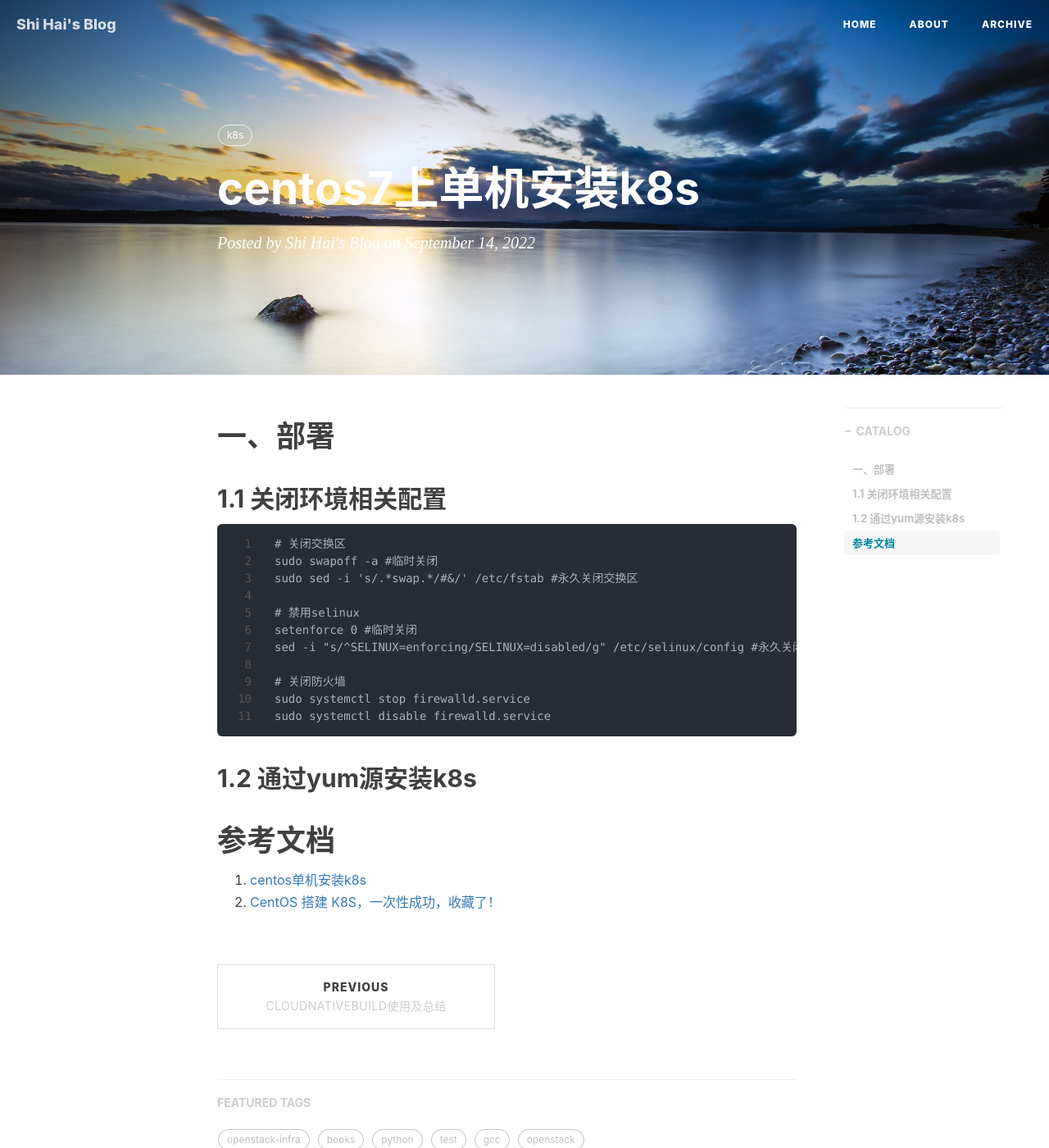
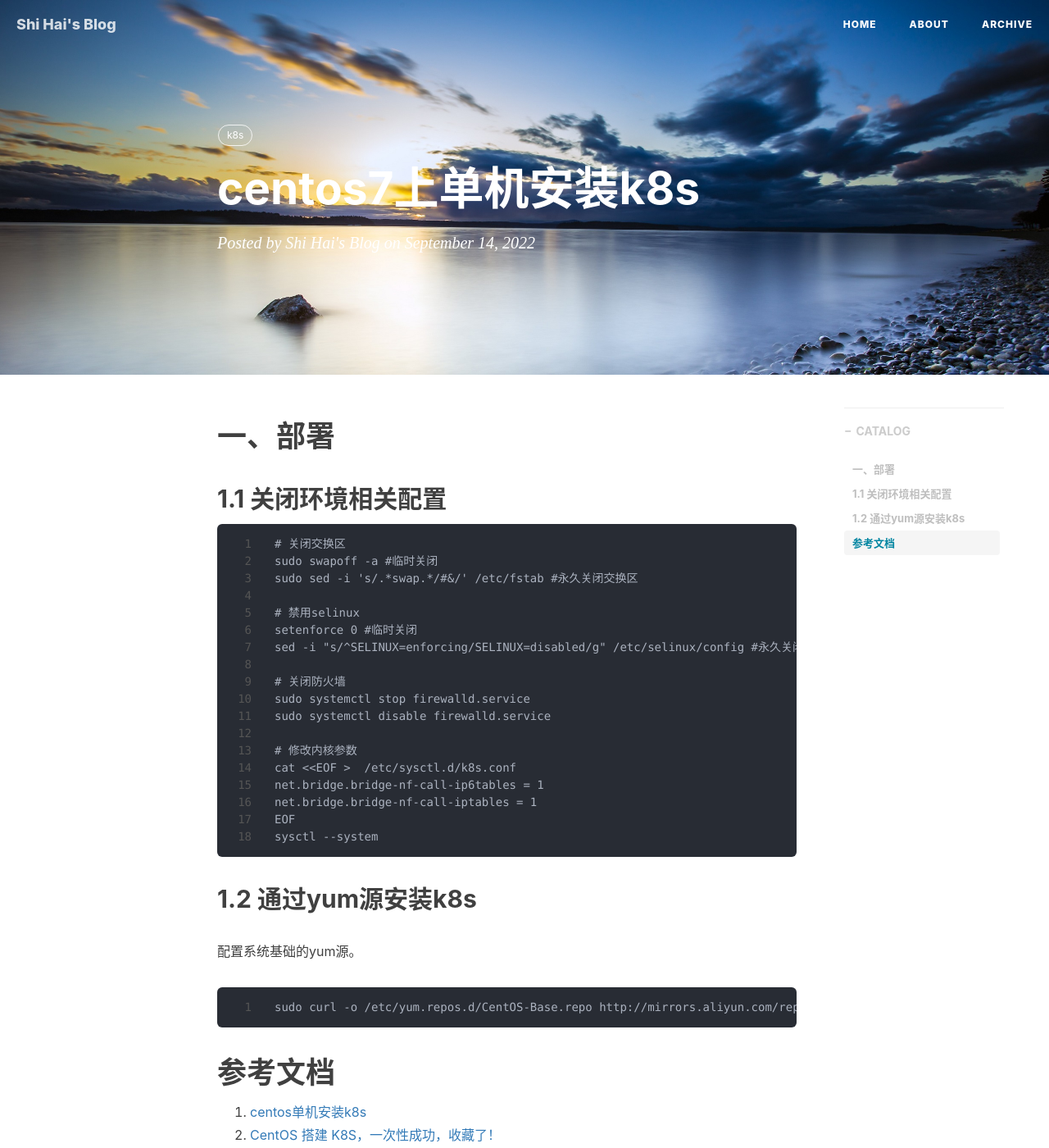
Before and after one commit to shihai1991/shihai1991.github.io, a Jekyll site: the page built from _posts/2022-09-14-K8S deployment.md, in a window 1280 px wide and 1400 px high. Shown: the whole window at 82% size. Built offline with Jekyll 4.4.1, drawn with Linux system fonts in a browser that asks for light colours; nearby versions of some CDN libraries; comment, search, counter and statistics services are not loaded.

Commit message:
Update 2022-09-14-K8S deployment.md

````diff
--- a/_posts/2022-09-14-K8S deployment.md
+++ b/_posts/2022-09-14-K8S deployment.md
@@ -22,9 +22,20 @@ sed -i "s/^SELINUX=enforcing/SELINUX=disabled/g" /etc/selinux/config #永久关
 # 关闭防火墙
 sudo systemctl stop firewalld.service
 sudo systemctl disable firewalld.service
+
+# 修改内核参数
+cat <<EOF >  /etc/sysctl.d/k8s.conf
+net.bridge.bridge-nf-call-ip6tables = 1
+net.bridge.bridge-nf-call-iptables = 1
+EOF
+sysctl --system
 ```
 
 ## 1.2 通过yum源安装k8s
+配置系统基础的yum源。
+```
+sudo curl -o /etc/yum.repos.d/CentOS-Base.repo http://mirrors.aliyun.com/repo/Centos-7.repo
+```
 
 # 参考文档
 1. [centos单机安装k8s](https://blog.51cto.com/u_15144750/3113358)
````
